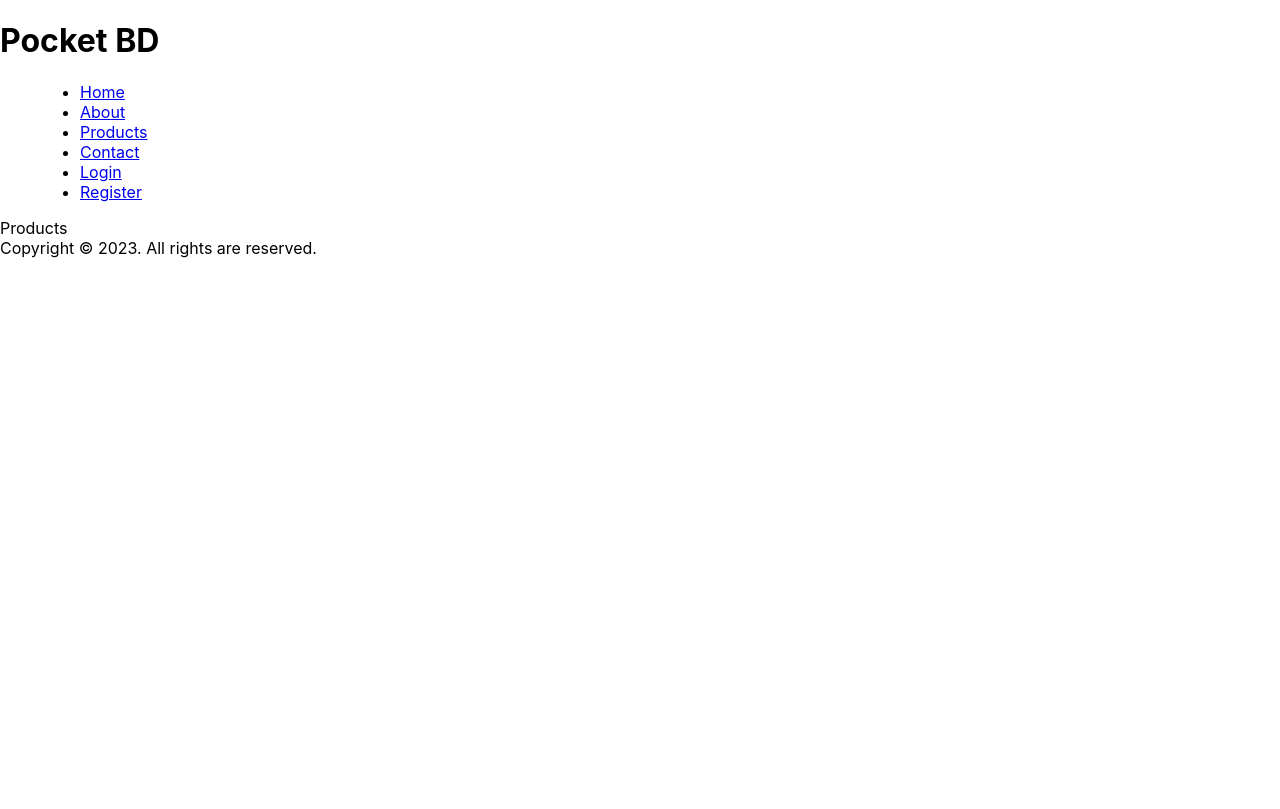
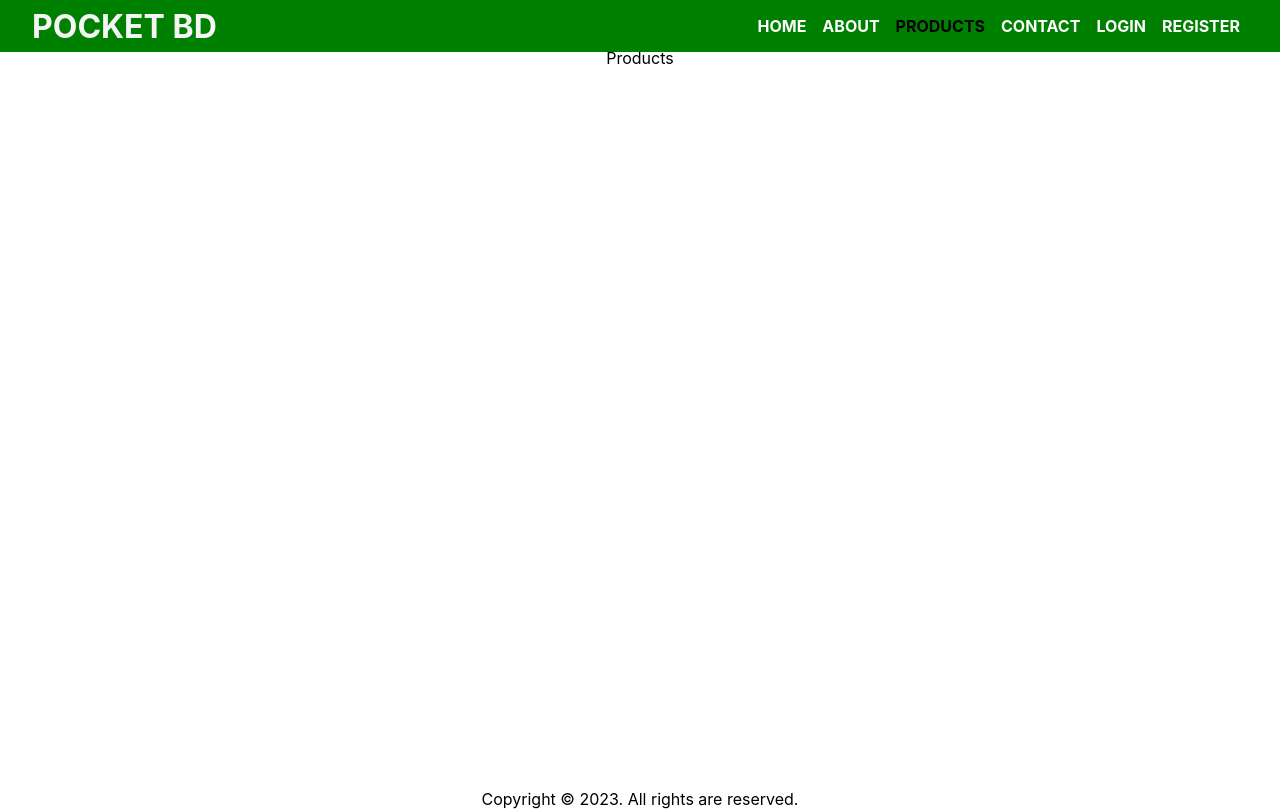
Before and after one commit to raihan-mahmud-talukder/pocket-bd, a React (Create React App) app in the folder client/: page /products in a window 1280 px wide. Built offline with nearby package versions, Linux system fonts and the light colour scheme.

Commit message:
header stytle

```diff
--- a/client/src/index.css
+++ b/client/src/index.css
@@ -7,7 +7,65 @@ body {
   -moz-osx-font-smoothing: grayscale;
 }
 
+body::-webkit-scrollbar {
+  display: none;
+}
+
 code {
   font-family: source-code-pro, Menlo, Monaco, Consolas, 'Courier New',
     monospace;
 }
+
+main {
+  margin-top: 3rem;
+  min-height: 95.1vh;
+  display: flex;
+  flex-direction: column;
+  align-items: center;
+  justify-content: space-between;
+}
+
+header {
+  position: fixed;
+  top: 0;
+  left: 0;
+  right: 0;
+  background: green;
+  color: whitesmoke;
+  display: flex;
+  align-items: center;
+  justify-content: space-between;
+  text-transform: uppercase;
+  padding: 0 2rem;
+}
+
+header h1 {
+  margin: 0;
+}
+
+header ul {
+  display: flex;
+  justify-content: space-between;
+  padding: 0;
+}
+
+header li {
+  list-style: none;
+  padding: 0 0.5rem;
+}
+
+header a {
+  text-decoration: none;
+  color: white;
+  font-weight: bold;
+}
+
+menu {
+  padding: 0;
+  margin: 0;
+}
+
+menu ul li a:hover,
+a.active {
+  color: black;
+}
```
